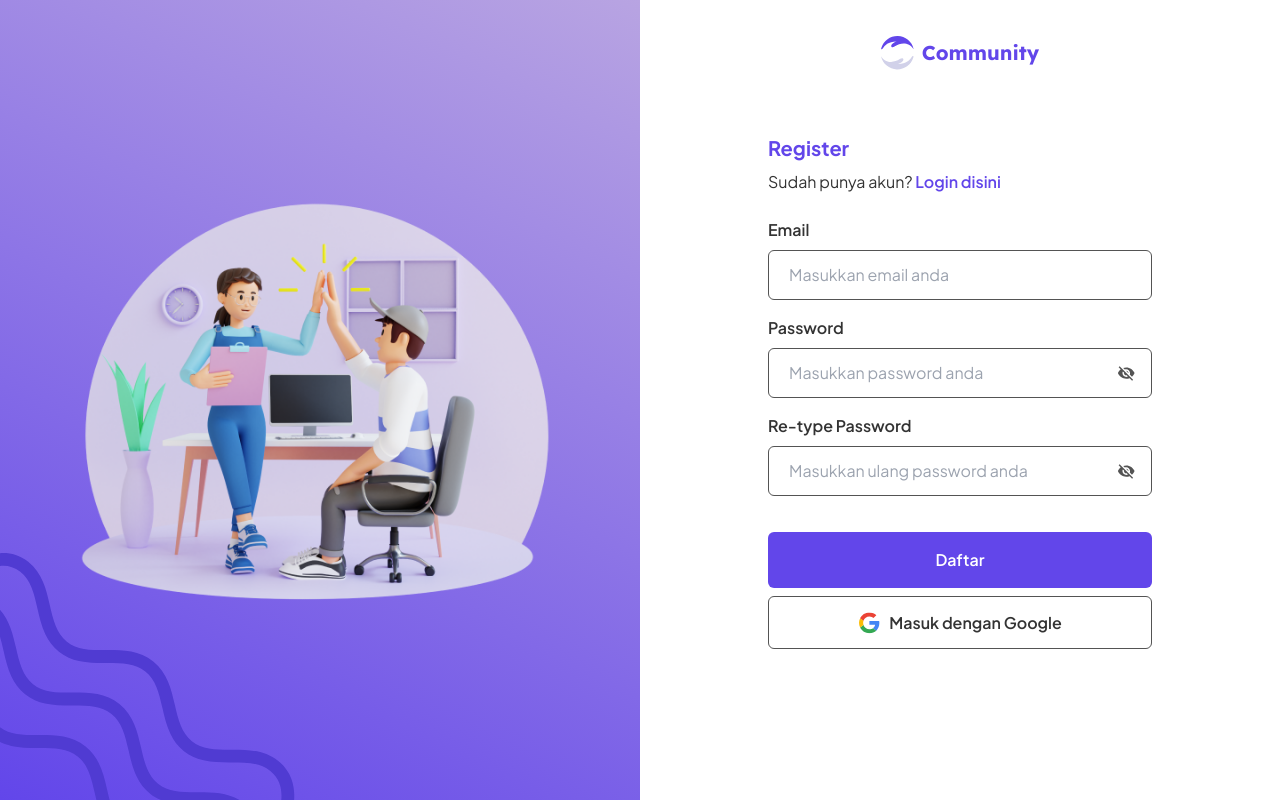
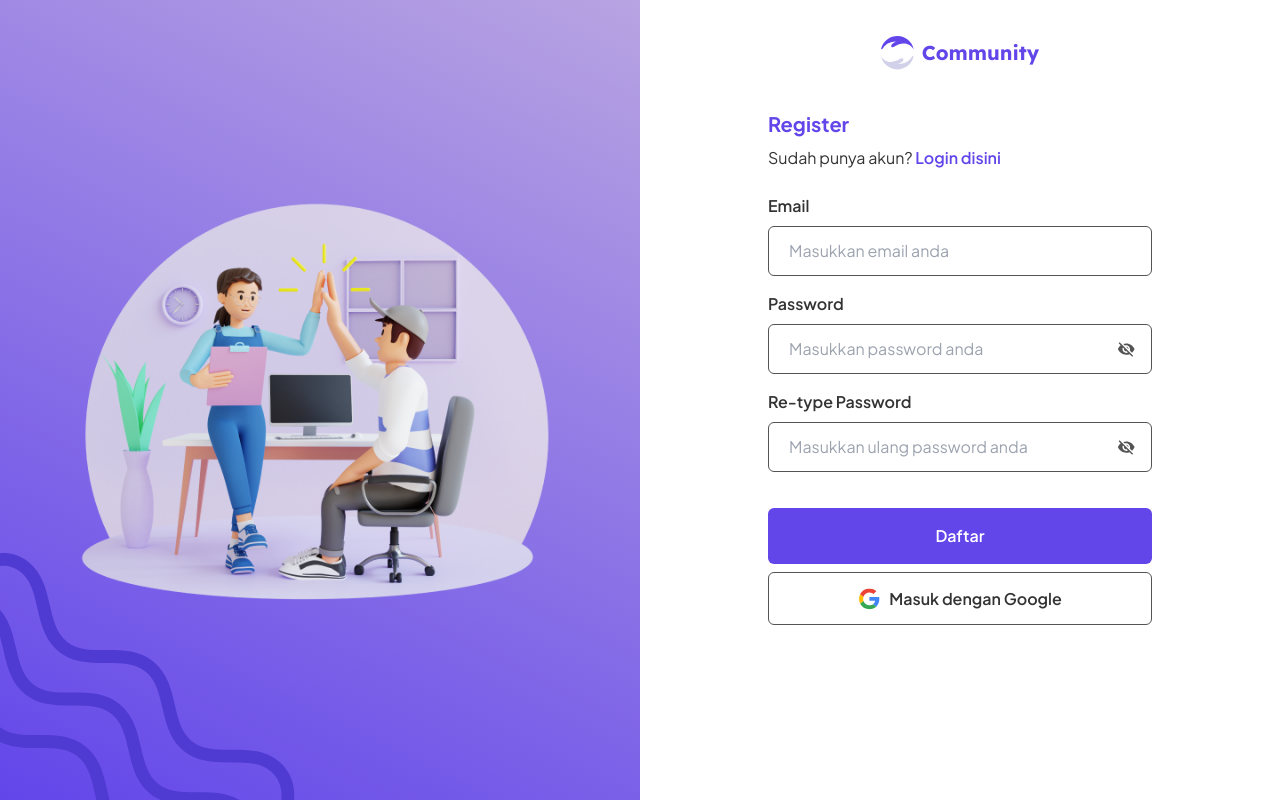
Before and after one commit to 21soft/project-z-fe, a Next.js app: page /register in a window 1280 px wide. Built offline with nearby package versions, Linux system fonts and the light colour scheme.

Commit message:
feat: adjust margin top form style

```diff
--- a/src/app/(auth)/register/page.tsx
+++ b/src/app/(auth)/register/page.tsx
@@ -9,7 +9,7 @@ export default function Register() {
       <h1 className="text-primary flex flex-row justify-center items-center gap-2 mt-5 font-bold font-lexend-deca text-xl">
         <LogoIcon height={34} width={33} /> Community
       </h1>
-      <form className="mt-16 flex flex-col gap-6">
+      <form className="mt-10 flex flex-col gap-6">
         <div aria-label="Form-title" className="flex flex-col gap-2">
           <h2 className="text-primary font-bold text-xl">Register</h2>
           <p aria-description="Form-information">
```
